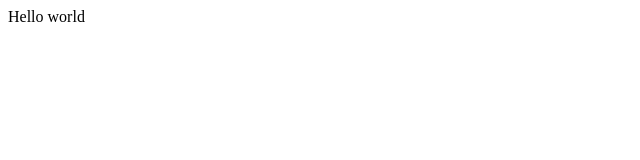
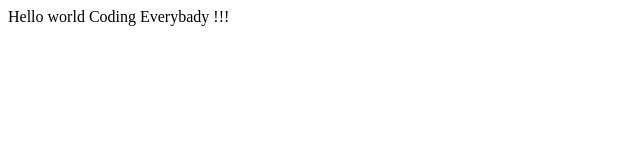
Before and after one commit to rohcy1022/opentutorials_rocky, a plain HTML site: page index.html in a window 1280 px wide. Shown: the whole page, without its empty margins (0-640 px from the left). Drawn offline with Linux system fonts and the light colour scheme.

Commit message:
add Coding Everybady !!! to index.html

```diff
--- a/index.html
+++ b/index.html
@@ -20,5 +20,6 @@
 
     <body>
         Hello world
+        Coding Everybady !!!
     </body>
 </html>
```
